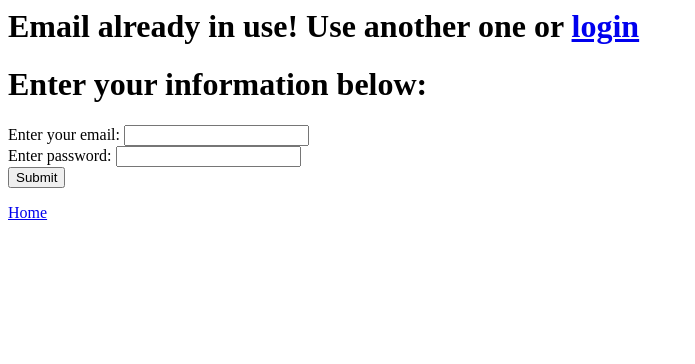
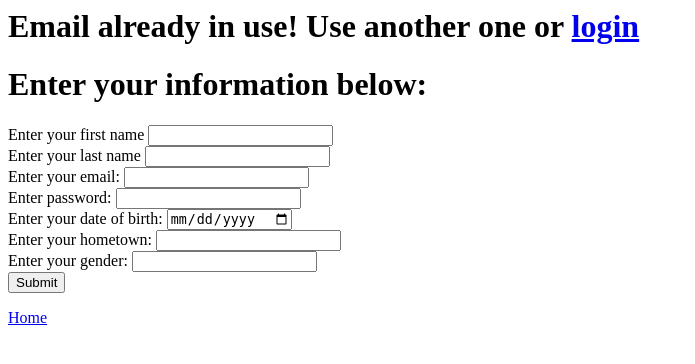
Before and after one commit to bui-jeremy/photoshare, a Flask app: page /register in a window 1280 px wide. Shown: the top 364 px of the page, without its empty margins (0-695 px from the left). Run offline with Flask 2, Linux system fonts and the light colour scheme; data that the repository does not hold is empty.

Commit message:
Registration Fields Updated
Added all of the required fields for registration

```diff
--- a/skeleton/templates/register.html
+++ b/skeleton/templates/register.html
@@ -11,10 +11,20 @@
         </div>
         <div id="content">
             <form method="post" action="{{ url_for('register_user') }}">
+                <label for = "fname">Enter your first name</label>
+                <input type="text" name="fname" required="true" /><br />
+                <label for = "lname">Enter your last name</label>
+                <input type="text" name="lname" required="true" /><br />
                 <label for="email">Enter your email:</label>
                 <input type="email" name="email" required="true" /><br />
                 <label for="password">Enter password:</label>
                 <input type="password" name="password" required="true"/><br />
+                <label for="dob">Enter your date of birth:</label>
+                <input type="date" name = "dob" required="true"><br />
+                <label for="hometown">Enter your hometown:</label>
+                <input type="text" name="hometown"><br />
+                <label for="gender">Enter your gender:</label>
+                <input type="text" name="gender"><br />
                 <input type="submit" />
             </form>
          </div>
```
